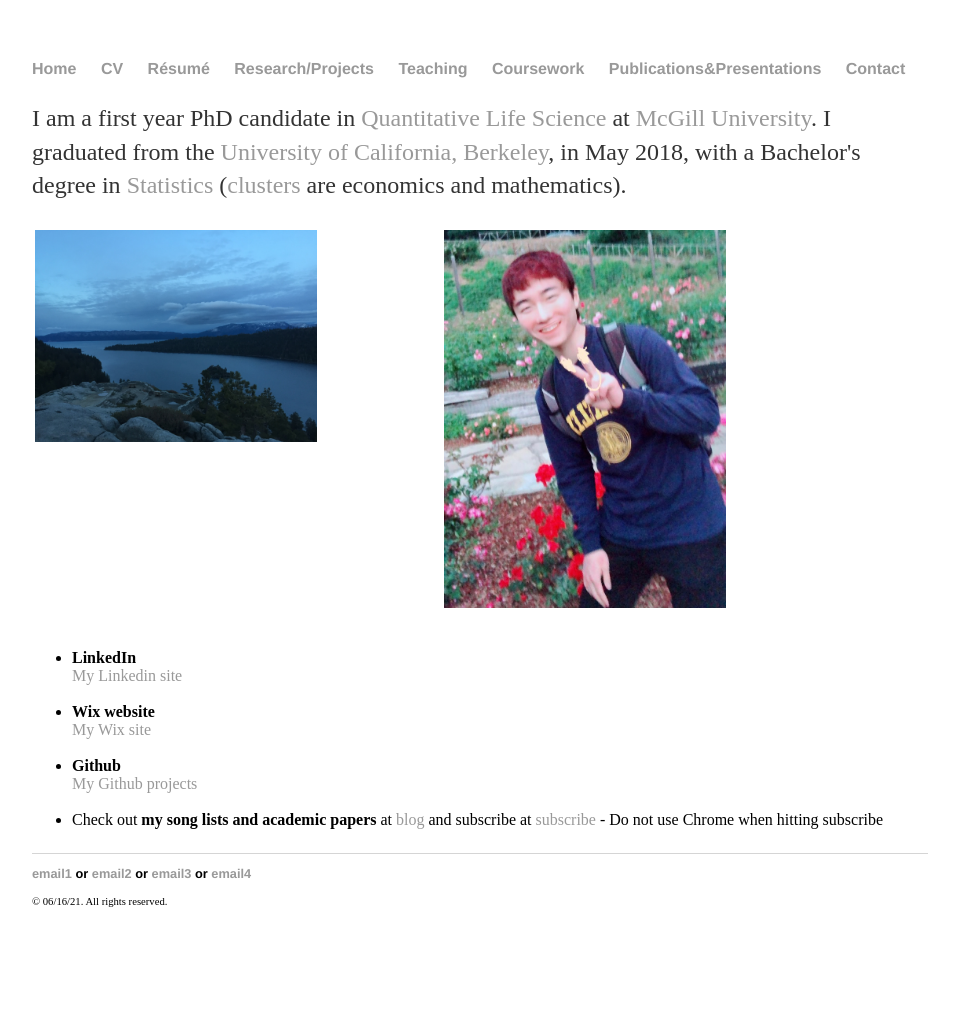
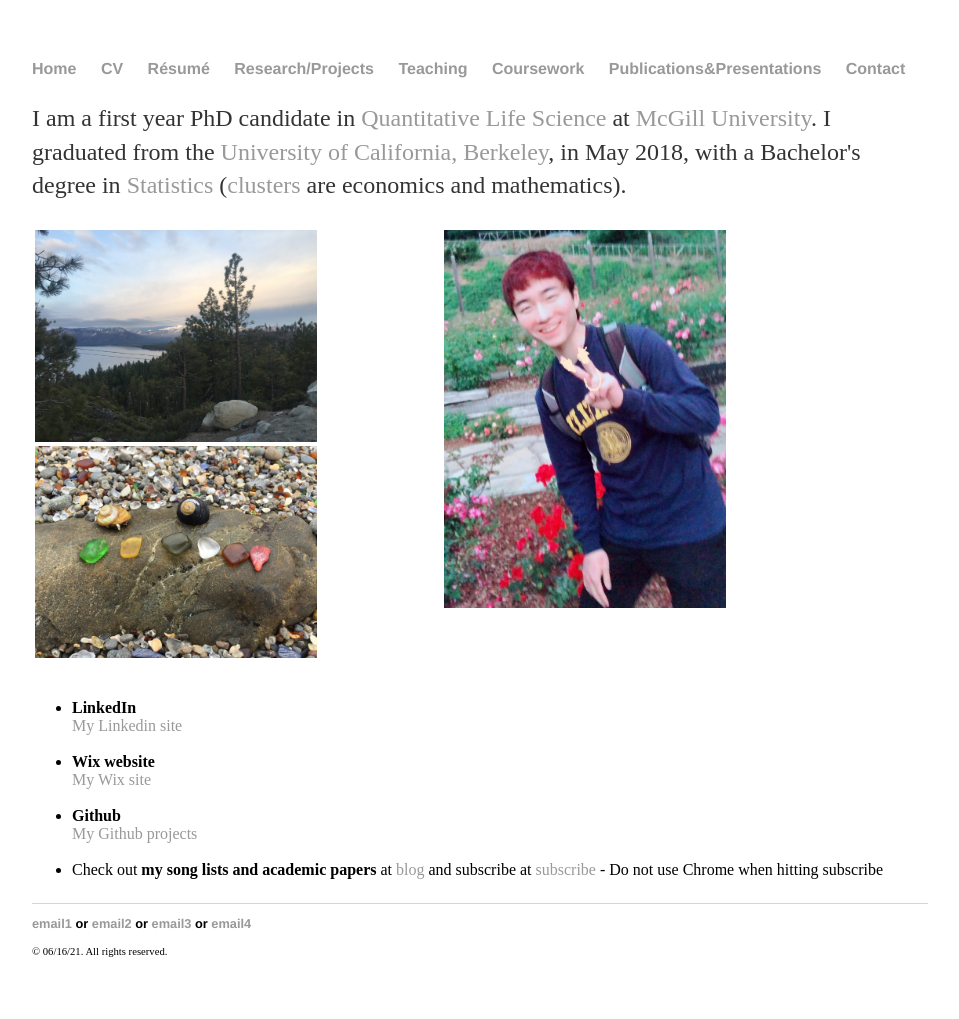
Before and after one commit to yjkweon24/yjkweon24.github.io, a Jekyll site: the page built from index.html, in a window 1280 px wide. Shown: the whole page, without its empty margins (160-1119 px from the left). Built offline with Jekyll 4.4.1, drawn with Linux system fonts in a browser that asks for light colours; before the commit the page ends 969 px from its top, so only the background shows below that.

Commit message:
Update index.html

```diff
--- a/index.html
+++ b/index.html
@@ -15,7 +15,8 @@
 -->
 <div class="row">
   <div class="column">
-    <img src="images/2.jpeg" alt="Beautiful pic. Isn't it?" style="width:70%;height:50%">
+    <img src="images/3.jpeg" alt="Beautiful pic. Isn't it?" style="width:70%;height:50%">
+    <img src="images/4.jpeg" alt="Beautiful pic. Isn't it?" style="width:70%;height:50%">
   </div>
   <div class="column">
     <img src="images/5.jpeg" alt="Me in somewhere" style="width:70%;height:50%">
```
